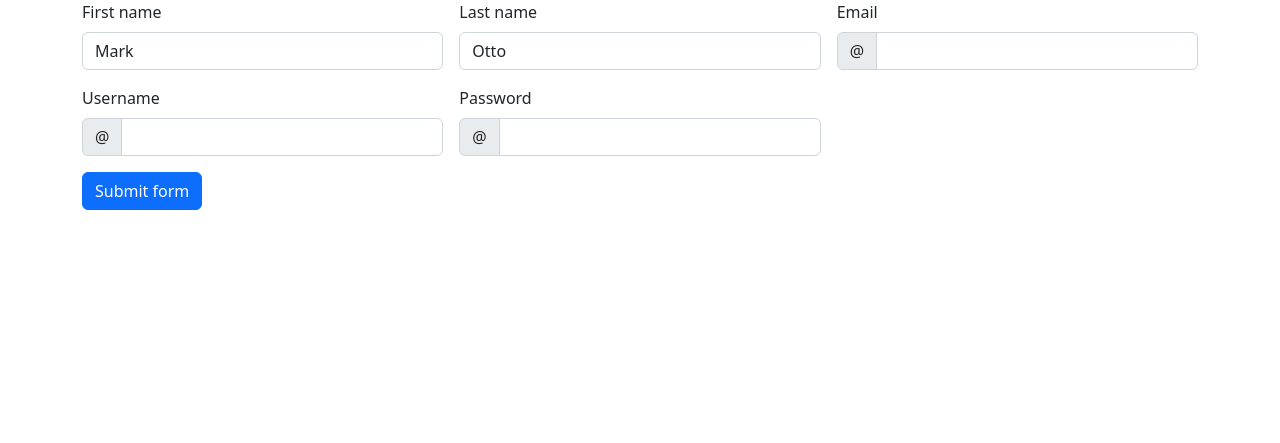
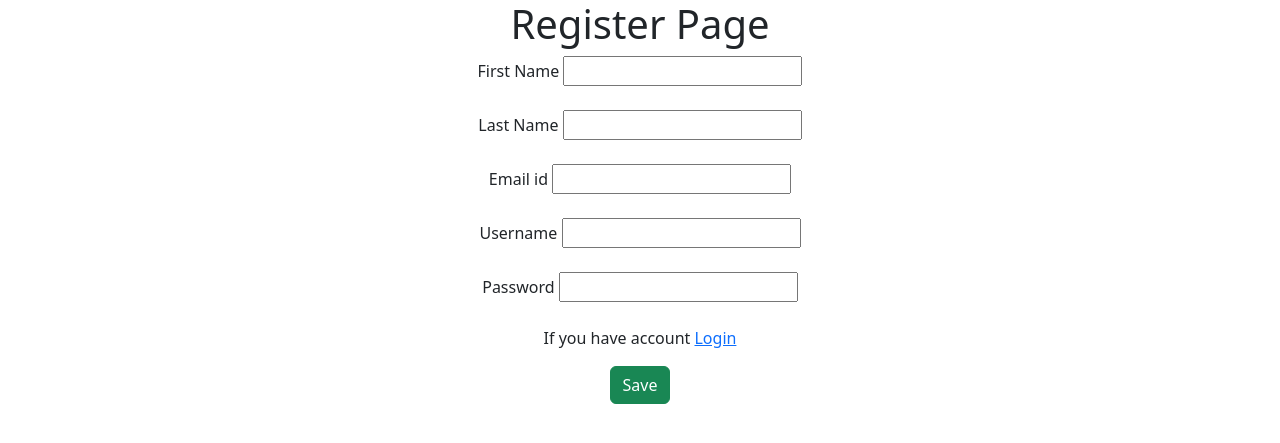
Before and after one commit to Jay123K/My_Projects1, a Django app: template pro1/app1/templates/app1/Register_page.html in a window 1280 px wide. Shown: the top 443 px of the page. Run offline with Django 5.2, Linux system fonts and the light colour scheme; the template is opened without the code that fills it, so the values that code supplies are empty.

Commit message:
changes in views.py file

```diff
--- a/pro1/app1/forms.py
+++ b/pro1/app1/form.py
@@ -3,5 +3,5 @@ from .models import Student
 
 class StudentForm(forms.ModelForm):
     class Meta:
-        models=Student
-        fields='__all__'
+        model=Student
+        fields="__all__"
--- a/pro1/app1/models.py
+++ b/pro1/app1/models.py
@@ -5,12 +5,11 @@ from django.core.validators import MaxLengthValidator,MinLengthValidator,MaxValu
 # Create your models here.
 
 class Student(models.Model):
-    user=models.ForeignKey(User,on_delete=models.CASCADE)
     name=models.CharField(max_length=255)
     email=models.EmailField(unique=True,validators=[EmailValidator])
     age=models.IntegerField(validators=[MaxValueValidator(18),MinValueValidator(40)])
     marks=models.IntegerField(validators=[MaxValueValidator(100),MinValueValidator(0)])
-    address=models.TextField(max_length=255)
+    address=models.CharField(max_length=255)
 
     def __str__(self) -> str:
         return self.name
--- a/pro1/app1/templates/app1/Register_page.html
+++ b/pro1/app1/templates/app1/Register_page.html
@@ -1,52 +1,49 @@
 <!DOCTYPE html>
 <html lang="en">
+
 <head>
     <meta charset="UTF-8">
     <meta name="viewport" content="width=device-width, initial-scale=1.0">
     <title>Document</title>
-    <link href="https://cdn.jsdelivr.net/npm/bootstrap@5.2.3/dist/css/bootstrap.min.css" rel="stylesheet" integrity="sha384-rbsA2VBKQhggwzxH7pPCaAqO46MgnOM80zW1RWuH61DGLwZJEdK2Kadq2F9CUG65" crossorigin="anonymous">
+    <link href="https://cdn.jsdelivr.net/npm/bootstrap@5.2.3/dist/css/bootstrap.min.css" rel="stylesheet"
+        integrity="sha384-rbsA2VBKQhggwzxH7pPCaAqO46MgnOM80zW1RWuH61DGLwZJEdK2Kadq2F9CUG65" crossorigin="anonymous">
 </head>
+
 <body>
-    <div class="container">
+    <center>
+        <div class="container">
+            <h1> Register  Page</h1>
+            <form action="" method="post">
+                {% csrf_token %}
 
-        <form class="row g-3">
-            <div class="col-md-4">
-              <label for="validationDefault01" class="form-label">First name</label>
-              <input type="text" class="form-control" id="validationDefault01" value="Mark" required>
-            </div>
-            <div class="col-md-4">
-              <label for="validationDefault02" class="form-label">Last name</label>
-              <input type="text" class="form-control" id="validationDefault02" value="Otto" required>
-            </div>
-            <div class="col-md-4">
-                <label for="validationDefaultUsername" class="form-label">Email </label>
-                <div class="input-group">
-                  <span class="input-group-text" id="inputGroupPrepend2">@</span>
-                  <input type="email" class="form-control" id="validationDefaultEmail"  aria-describedby="inputGroupPrepend2" required>
+                {% if messages %}
+                <div class=" alert alert-primary" role="alert">
+                    {% for message in messages %}
+                    {{ message }}
+                    {% endfor %}
+
                 </div>
-              </div>
-            <div class="col-md-4">
-              <label for="validationDefaultUsername" class="form-label">Username</label>
-              <div class="input-group">
-                <span class="input-group-text" id="inputGroupPrepend2">@</span>
-                <input type="text" class="form-control" id="validationDefaultUsername"  aria-describedby="inputGroupPrepend2" required>
-              </div>
-            </div>
-            <div class="col-md-4">
-                <label for="validationDefaultUsername" class="form-label">Password</label>
-                <div class="input-group">
-                  <span class="input-group-text" id="inputGroupPrepend2">@</span>
-                  <input type="password" class="form-control" id="validationDefaultPassword"  aria-describedby="inputGroupPrepend2" required>
-                </div>
-              </div>
+                {% endif %}
+
+                <label for="">First Name</label>
+                <input type="text" name="first_name" id="" required><br></br>
+                <label for="">Last Name</label>
+                <input type="text" name="last_name" id="" required><br></br>
+                <label for="">Email id</label>
+                <input type="email" name="email" id="" required><br></br>
+                <label for="">Username</label>
+                <input type="text" name="username" id="" required><br></br>
+                <label for="">Password</label>
+                <input type="password" name="password" id="" required><br></br>
+
+                <p> If you have account <a href="Login">Login</a></p>
+                <input type="submit" class=" btn btn-success" value="Save">
 
 
+            </form>
 
-            <div class="col-12">
-              <button class="btn btn-primary" type="submit">Submit form</button>
-            </div>
-          </form>
-    </div>
+        </div>
+    </center>
+</body>
 
-</body>
 </html>
--- a/pro1/app1/url.py
+++ b/pro1/app1/url.py
@@ -1,6 +1,9 @@
 from django.urls import path
-
+from app1 import views
 urlpatterns = [
 
+    path('Login',views.Login_page,name='Login'),
+    path('Register',views.Register_page,name='Register'),
+    path('',views.StudentData,name='')
 
 ]
```
Also changed, not shown: pro1/app1/templates/app1/Login_page.html (+29 -1 lines), pro1/app1/templates/app1/home.html (+12 -1 lines), pro1/app1/templates/app1/student_page.html (added, +14 -0 lines), pro1/app1/views.py (+54 -1 lines), pro1/app1/migrations/0002_alter_student_address.py (added), pro1/app1/migrations/0003_remove_student_user.py (added).
